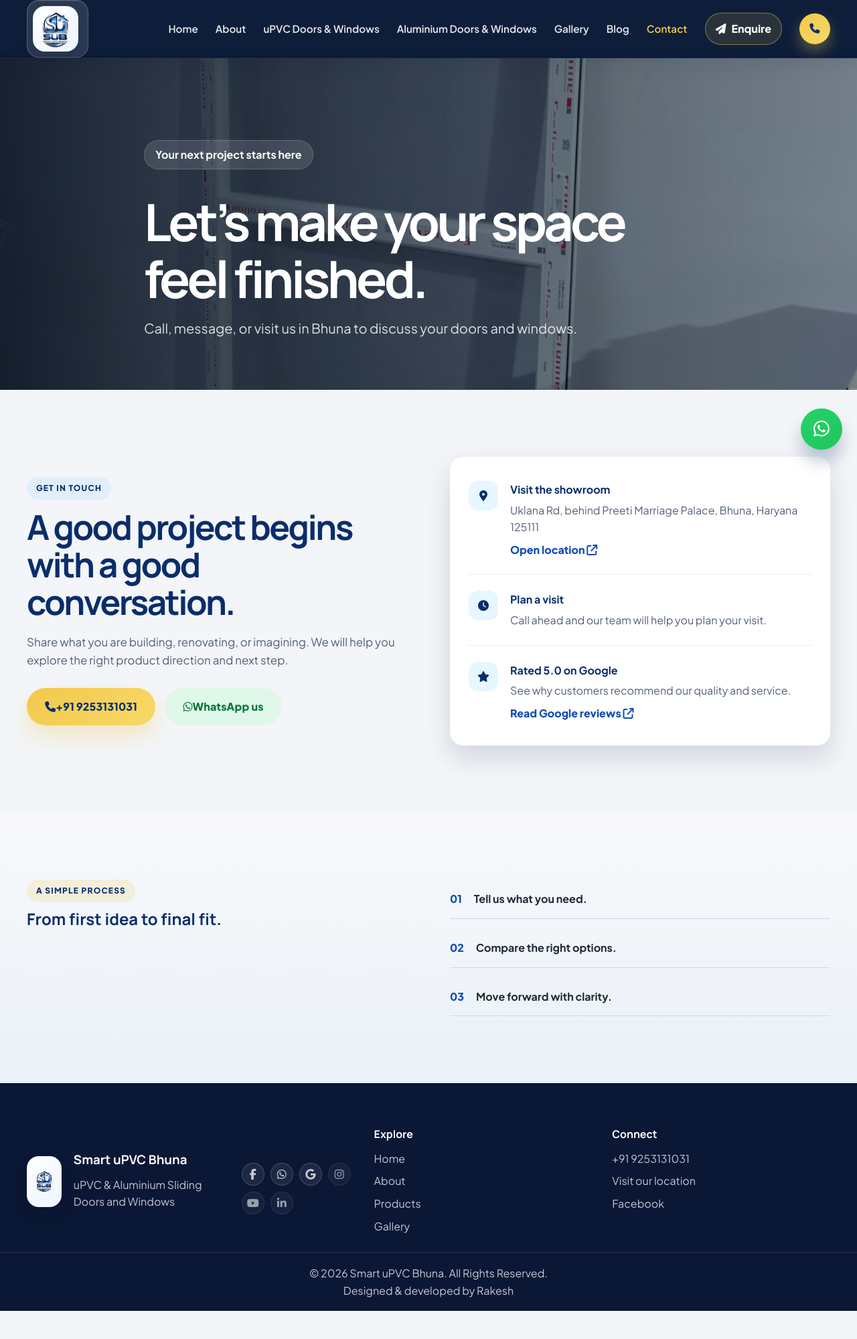
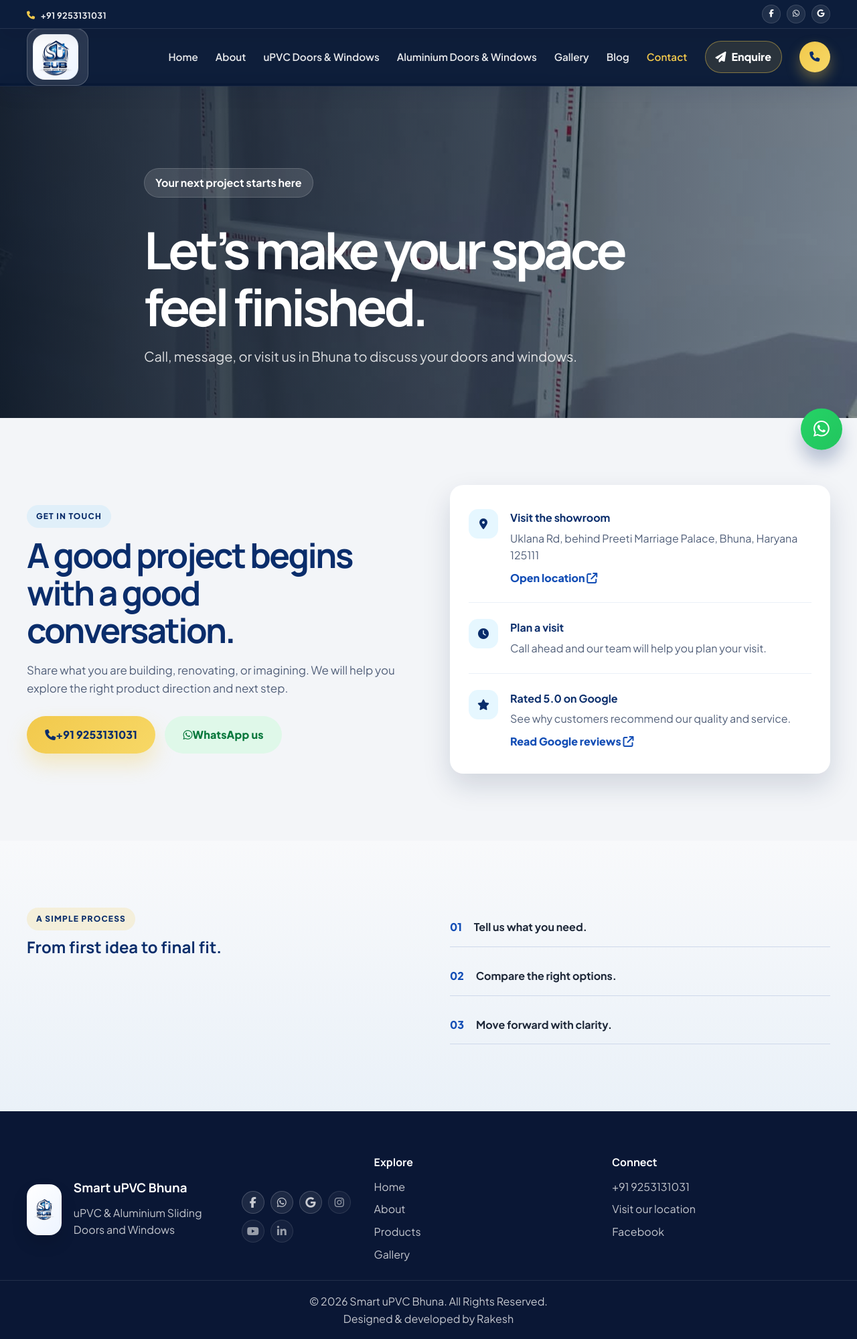
Before and after one commit to rk059/mpvc, a PHP site: page /contact.html in a window 1280 px wide. Shown: the whole page at 67% size. Before the commit the page ends 1957 px from the top, so only its background shows below. Run offline with PHP 8.4, Linux system fonts and the light colour scheme.

Commit message:
Add top contact and social bar

```diff
--- a/script.js
+++ b/script.js
@@ -1,5 +1,32 @@
 const navToggle = document.querySelector('.nav-toggle');
 const siteNav = document.querySelector('.site-nav');
+
+if (!document.querySelector('.top-contact-bar')) {
+  const topContactBar = document.createElement('div');
+  topContactBar.className = 'top-contact-bar';
+  topContactBar.innerHTML = `
+    <div class="container top-contact-bar-inner">
+      <div class="top-contact-item">
+        <a href="tel:+919253131031" aria-label="Call Smart uPVC Bhuna">
+          <i class="fa-solid fa-phone"></i>
+          <span>+91 9253131031</span>
+        </a>
+      </div>
+      <div class="top-contact-socials" aria-label="Social media links">
+        <a href="https://www.facebook.com/share/1F8xiaRLWE/" target="_blank" rel="noreferrer noopener" aria-label="Facebook">
+          <i class="fa-brands fa-facebook-f"></i>
+        </a>
+        <a href="https://wa.me/919253131031" target="_blank" rel="noreferrer noopener" aria-label="WhatsApp">
+          <i class="fa-brands fa-whatsapp"></i>
+        </a>
+        <a href="https://www.google.com/search?kgmid=/g/11z5xsq13l&hl=en-IN&q=Smart+uPVC+Bhuna" target="_blank" rel="noreferrer noopener" aria-label="Google Business profile">
+          <i class="fa-brands fa-google"></i>
+        </a>
+      </div>
+    </div>
+  `;
+  document.body.insertBefore(topContactBar, document.body.firstChild);
+}
 
 const enquiryModalMarkup = `
   <div class="enquiry-modal" id="enquiryModal" aria-hidden="true">
--- a/styles.css
+++ b/styles.css
@@ -37,6 +37,69 @@ body {
   overflow-x: hidden;
 }
 
+.top-contact-bar {
+  position: fixed;
+  inset: 0 0 auto;
+  z-index: 1100;
+  background: rgba(8, 25, 56, 0.98);
+  border-bottom: 1px solid rgba(255, 255, 255, 0.12);
+  box-shadow: 0 12px 24px rgba(7, 18, 38, 0.08);
+}
+
+.top-contact-bar-inner {
+  display: flex;
+  align-items: center;
+  justify-content: space-between;
+  min-height: 42px;
+  gap: 16px;
+}
+
+.top-contact-item a,
+.top-contact-socials a {
+  transition: opacity 0.25s ease, transform 0.25s ease, color 0.25s ease;
+}
+
+.top-contact-item a {
+  display: inline-flex;
+  align-items: center;
+  gap: 8px;
+  color: rgba(255, 255, 255, 0.92);
+  font-size: 0.8rem;
+  font-weight: 700;
+  letter-spacing: 0.02em;
+}
+
+.top-contact-item i {
+  color: var(--brand-gold);
+  font-size: 0.76rem;
+}
+
+.top-contact-socials {
+  display: flex;
+  align-items: center;
+  gap: 9px;
+}
+
+.top-contact-socials a {
+  display: grid;
+  place-items: center;
+  width: 28px;
+  height: 28px;
+  border-radius: 50%;
+  color: var(--white);
+  background: rgba(255, 255, 255, 0.08);
+  border: 1px solid rgba(255, 255, 255, 0.12);
+  font-size: 0.72rem;
+}
+
+.top-contact-item a:hover,
+.top-contact-item a:focus-visible,
+.top-contact-socials a:hover,
+.top-contact-socials a:focus-visible {
+  color: var(--brand-gold);
+  transform: translateY(-1px);
+}
+
 a {
   color: inherit;
   text-decoration: none;
@@ -100,7 +163,7 @@ p {
   position: fixed;
   left: 0;
   right: 0;
-  top: 0;
+  top: 42px;
   z-index: 1000;
   background: rgba(5, 21, 50, 0.96);
   backdrop-filter: blur(12px);
@@ -110,7 +173,7 @@ p {
 }
 
 main {
-  padding-top: 82px;
+  padding-top: 124px;
 }
 
 .nav-wrap {
@@ -436,7 +499,7 @@ main {
 }
 
 .inner-page main {
-  padding-top: 82px;
+  padding-top: 124px;
 }
 
 .page-hero {
```
